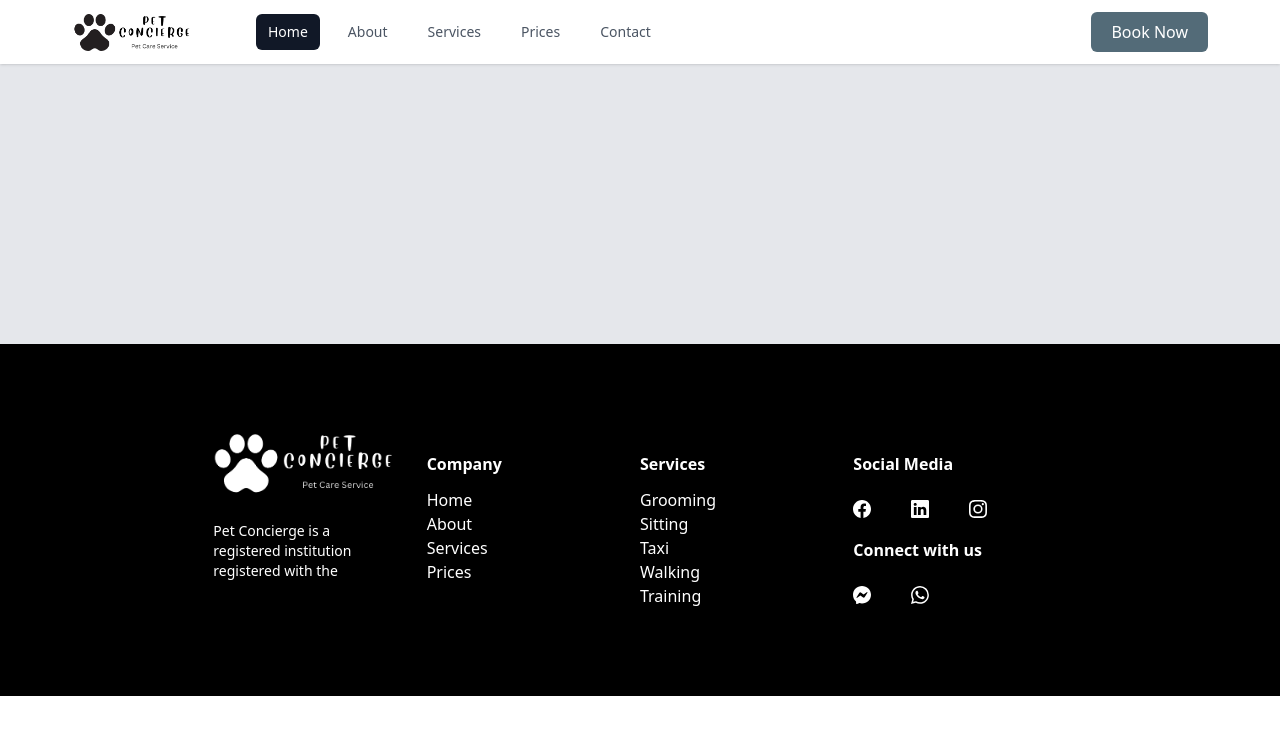
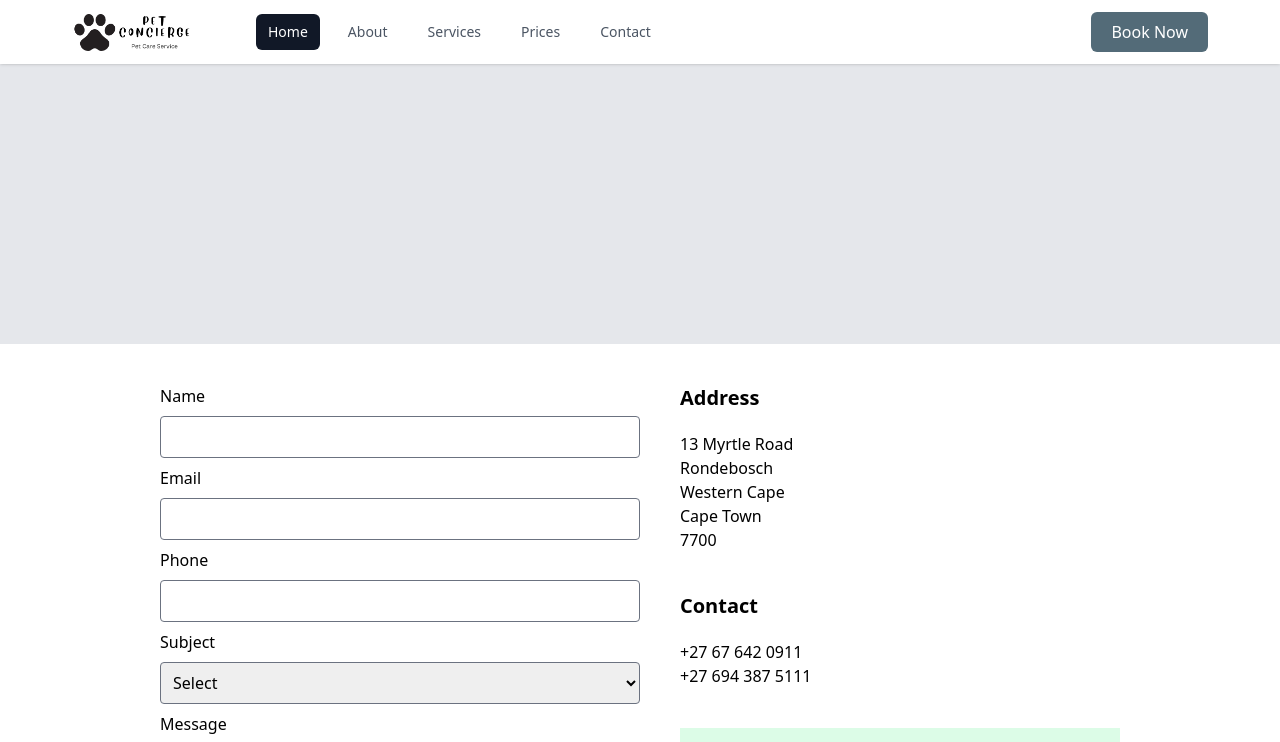
Before and after one commit to MauriceDev1/petconciergesa, a Next.js app: page /contact in a window 1280 px wide. Shown: the top 742 px of the page. Built offline with nearby package versions, Linux system fonts and the light colour scheme.

Commit message:
Icluded contact form

```diff
--- a/components/forms/Contact.js
+++ b/components/forms/Contact.js
@@ -0,0 +1,55 @@
+import axios from 'axios';
+import React, { useState } from 'react'
+import { useForm } from "react-hook-form";
+
+export default function Contact() {
+  const { register, handleSubmit, watch, formState: { errors } } = useForm();
+  const [loading,setLoading] = useState(false);
+
+  const onSubmit = async(data) => {
+    const {firstName,email,phone,subject,message} = data;
+    if(firstName){
+        setLoading(!loading)
+        console.log(data)
+        setTimeout(() => {
+            setLoading(false)
+        }, 5000);
+    }else{
+        setLoading(false)
+    }
+    await axios.post("http://localhost:5000/subform",{data:data})
+    .then(res => console.log(res))
+    .catch(err => console.log(err));
+  };
+
+  return (
+    <form
+        onSubmit={handleSubmit(onSubmit)}
+        className='w-full'>
+        <div>Name</div>
+        <input className='w-full rounded p-2 my-2 border border-gray-500' type="text" {...register("firstName", { required: true, maxLength: 20 })} />
+        {errors.firstName && <span className='text-red-600 text-sm'>This field is required</span>}
+        <div>Email</div>
+        <input className='w-full rounded p-2 my-2 border border-gray-500' type="email" {...register("email", { required: true, maxLength: 20 })}/>
+        {errors.email && <span className='text-red-600 text-sm'>This field is required</span>}
+        <div>Phone</div>
+        <input className='w-full rounded p-2 my-2 border border-gray-500' type="tel" {...register("phone", { required: true, maxLength: 20 })}/>
+        {errors.phone && <span className='text-red-600 text-sm'>This field is required</span>}
+        <div>Subject</div>
+        <select className='w-full rounded p-2 my-2 border border-gray-500' {...register("subject", { required: true, maxLength: 20 })}>
+            <option>Select</option>
+            <option value="information">Information</option>
+            <option value="complaint">Complaint</option>
+            <option value="booking">Booking</option>
+            <option value="help">Help</option>
+        </select>
+        {errors.subject && <span className='text-red-600'>This field is required</span>}
+        <div>Message</div>
+        <textarea className='w-full rounded p-2 h-36 my-2 border border-gray-500' {...register("message")}/>
+        {errors.message && <span className='text-red-600 text-sm'>This field is required</span>}
+        <button className="bg-black text-white w-full rounded py-2 hover:bg-gray-800 cursor-pointer hover:border-r-4 hover:border-b-4 hover:border-pink-500 text-md hover:bg-green-600">
+        {loading ? <div className='flex w-full'><div className="loader2 m-auto"></div></div> : 'Subscribe'}
+        </button>
+    </form>
+  )
+}
--- a/pages/contact.js
+++ b/pages/contact.js
@@ -1,4 +1,5 @@
 import Head from 'next/head'
+import ContactForm from '../components/forms/Contact'
 import Hero from '../components/general/Hero'
 
 export default function Home() {
@@ -10,6 +11,31 @@ export default function Home() {
         <link rel="icon" href="/favicon.ico" />
       </Head>
       <Hero height='h-[35vh]' />
+
+      <div className='flex flex-wrap w-full justify-center'>
+        <div className='flex flex-wrap w-11/12 md:w-9/12 py-10'>
+          <div className='w-full md:w-1/2'>
+            <ContactForm />
+          </div>
+          <div className='w-full md:w-1/2 md:pl-10 mt-10 md:mt-0'>
+            <div className='text-xl font-semibold'>
+              Address
+            </div>
+            <div className='mt-5'>
+              13 Myrtle Road<br></br> Rondebosch<br></br> Western Cape<br></br> Cape Town<br></br> 7700
+            </div>
+            <div className='text-xl font-semibold mt-10'>
+              Contact
+            </div>
+            <div className='mt-5'>
+              +27 67 642 0911 <br></br>+27 694 387 5111
+            </div>
+            <div className='w-full bg-green-100 h-52 mt-10'>
+
+            </div>
+            </div>
+          </div>
+      </div>
     </div>
   )
 }
```
